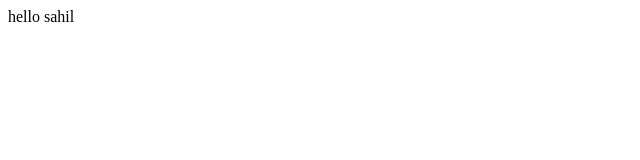
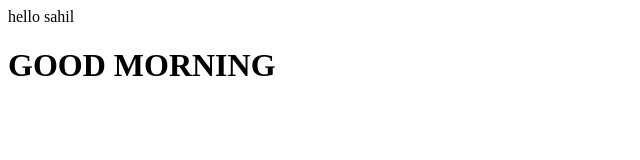
Before and after one commit to sahilundhad09/firstRepo, a plain HTML site: page index.html in a window 1280 px wide. Shown: the whole page, without its empty margins (0-640 px from the left). Drawn offline with Linux system fonts and the light colour scheme.

Commit message:
Update index.html

```diff
--- a/index.html
+++ b/index.html
@@ -1 +1,2 @@
 <p>hello sahil</p>
+<h1>GOOD MORNING</h1>
```
